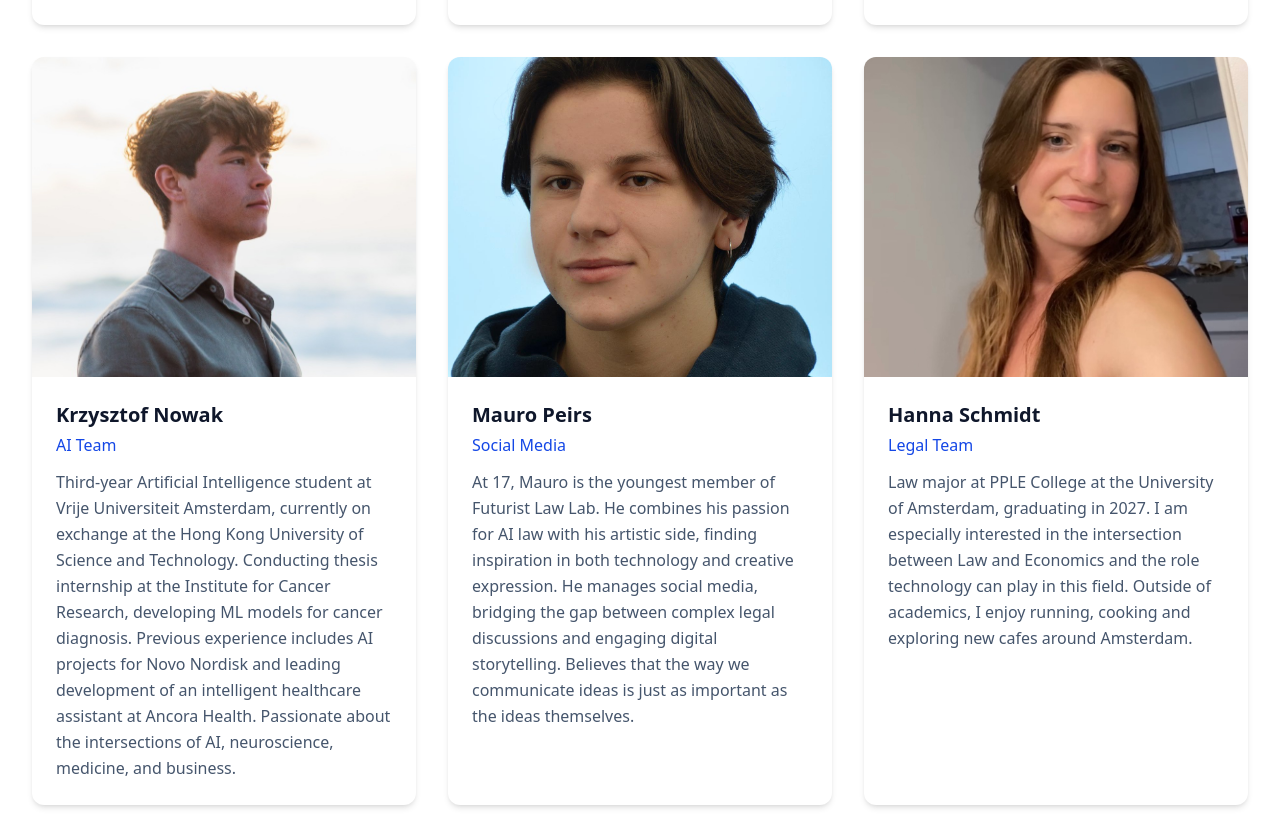
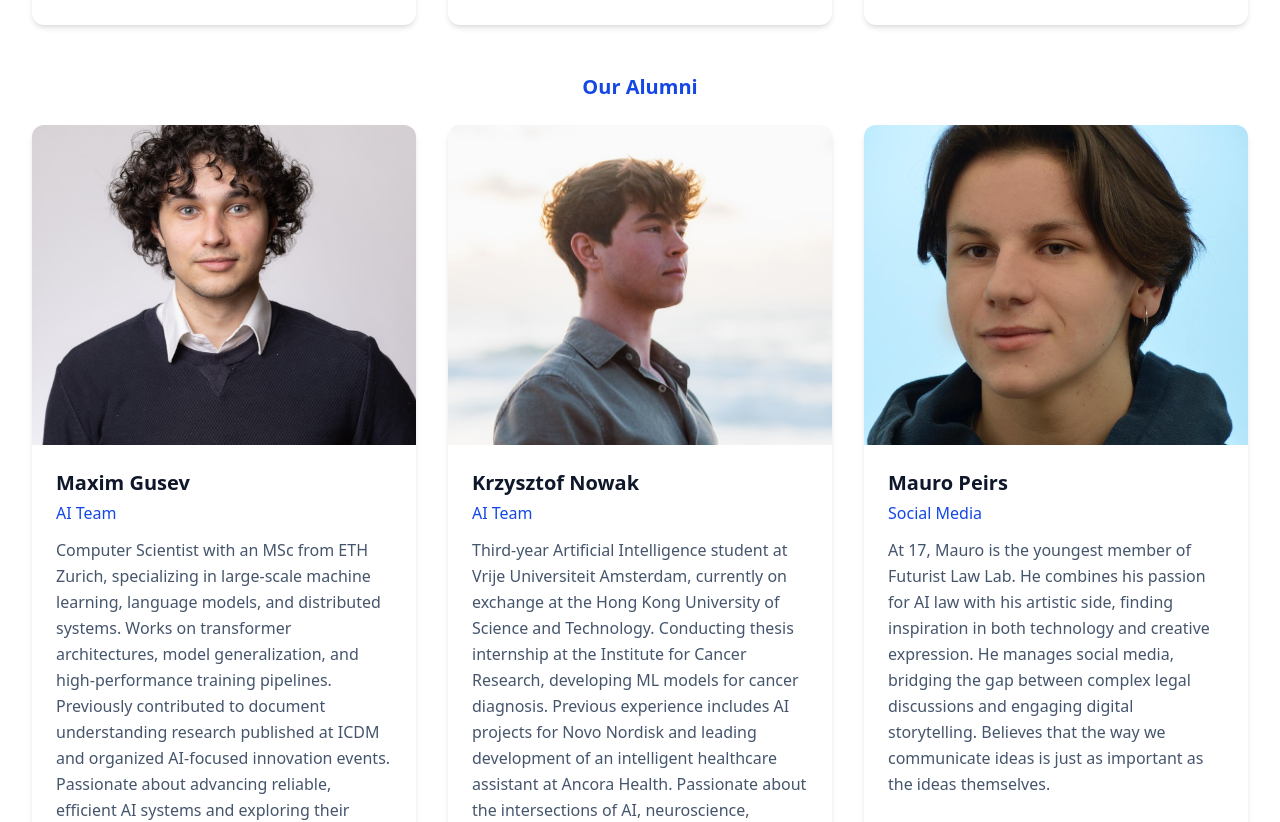
Before and after one commit to Stasieniec/futuristlawlab, a Next.js app: page / in a window 1280 px wide. Shown: the part 6643-7465 px from the top of the page. Built offline with nearby package versions, Linux system fonts and the light colour scheme.

Commit message:
Added "Our alumini" section Moved alumini members from "Our team" section

```diff
--- /dev/null
+++ b/src/app/data/alumni.ts
@@ -0,0 +1,30 @@
+// Alumni data — to add a previous member, add an object to this array.
+
+export interface AlumniInfo {
+  name: string;
+  role: string;
+  photo: string; // images still under 'team'
+  bio: string;
+}
+
+export const alumni: AlumniInfo[] = [
+
+  {
+    name: 'Maxim Gusev',
+    role: 'AI Team',
+    photo: '/images/team/maxim.jpeg',
+    bio: 'Computer Scientist with an MSc from ETH Zurich, specializing in large-scale machine learning, language models, and distributed systems. Works on transformer architectures, model generalization, and high-performance training pipelines. Previously contributed to document understanding research published at ICDM and organized AI-focused innovation events. Passionate about advancing reliable, efficient AI systems and exploring their applications across science, law, and entrepreneurship.',
+  },
+  {
+    name: 'Krzysztof Nowak',
+    role: 'AI Team',
+    photo: '/images/team/krzysztof.jpeg',
+    bio: 'Third-year Artificial Intelligence student at Vrije Universiteit Amsterdam, currently on exchange at the Hong Kong University of Science and Technology. Conducting thesis internship at the Institute for Cancer Research, developing ML models for cancer diagnosis. Previous experience includes AI projects for Novo Nordisk and leading development of an intelligent healthcare assistant at Ancora Health. Passionate about the intersections of AI, neuroscience, medicine, and business.',
+  },
+  {
+    name: 'Mauro Peirs',
+    role: 'Social Media',
+    photo: '/images/team/mauro.jpeg',
+    bio: 'At 17, Mauro is the youngest member of Futurist Law Lab. He combines his passion for AI law with his artistic side, finding inspiration in both technology and creative expression. He manages social media, bridging the gap between complex legal discussions and engaging digital storytelling. Believes that the way we communicate ideas is just as important as the ideas themselves.',
+  }
+];
--- a/src/app/data/team.ts
+++ b/src/app/data/team.ts
@@ -57,27 +57,9 @@ export const teamMembers: TeamMemberInfo[] = [
     bio: 'AI Developer with a BSc in Artificial Intelligence from Vrije Universiteit Amsterdam. Specializes in machine learning, natural language processing, and computer vision. Works as an AI Engineer at TasteRay implementing and fine-tuning Large Language Models. Previously served as a Teaching Assistant for Machine Learning and Python at VU Amsterdam and co-founded a web development company. Passionate about building intelligent systems that enhance human capabilities while exploring the ethical dimensions of technology.',
   },
   {
-    name: 'Maxim Gusev',
-    role: 'AI Team',
-    photo: '/images/team/maxim.jpeg',
-    bio: 'Computer Scientist with an MSc from ETH Zurich, specializing in large-scale machine learning, language models, and distributed systems. Works on transformer architectures, model generalization, and high-performance training pipelines. Previously contributed to document understanding research published at ICDM and organized AI-focused innovation events. Passionate about advancing reliable, efficient AI systems and exploring their applications across science, law, and entrepreneurship.',
-  },
-  {
-    name: 'Krzysztof Nowak',
-    role: 'AI Team',
-    photo: '/images/team/krzysztof.jpeg',
-    bio: 'Third-year Artificial Intelligence student at Vrije Universiteit Amsterdam, currently on exchange at the Hong Kong University of Science and Technology. Conducting thesis internship at the Institute for Cancer Research, developing ML models for cancer diagnosis. Previous experience includes AI projects for Novo Nordisk and leading development of an intelligent healthcare assistant at Ancora Health. Passionate about the intersections of AI, neuroscience, medicine, and business.',
-  },
-  {
-    name: 'Mauro Peirs',
-    role: 'Social Media',
-    photo: '/images/team/mauro.jpeg',
-    bio: 'At 17, Mauro is the youngest member of Futurist Law Lab. He combines his passion for AI law with his artistic side, finding inspiration in both technology and creative expression. He manages social media, bridging the gap between complex legal discussions and engaging digital storytelling. Believes that the way we communicate ideas is just as important as the ideas themselves.',
-  },
-  {
     name: 'Hanna Schmidt',
     role: 'Legal Team',
     photo: '/images/team/hanna.jpeg',
     bio: 'Law major at PPLE College at the University of Amsterdam, graduating in 2027. I am especially interested in the intersection between Law and Economics and the role technology can play in this field. Outside of academics, I enjoy running, cooking and exploring new cafes around Amsterdam.',
-  },
+  }
 ];
--- a/src/components/home/TeamSection.tsx
+++ b/src/components/home/TeamSection.tsx
@@ -1,5 +1,6 @@
 import Image from 'next/image';
 import { teamMembers } from '@/app/data/team';
+import { alumni } from '@/app/data/alumni';
 
 export default function TeamSection() {
   return (
@@ -12,6 +13,7 @@ export default function TeamSection() {
             <p className="text-base sm:text-lg text-slate-700 max-w-2xl mx-auto leading-relaxed">
               The passionate students behind Futurist Law Lab working to shape the future of legal frameworks.
             </p>
+
           </div>
 
           <div className="grid grid-cols-1 sm:grid-cols-2 lg:grid-cols-3 gap-6 sm:gap-8">
@@ -29,6 +31,27 @@ export default function TeamSection() {
             ))}
           </div>
 
+          <div className='mt-12 text-center'>
+            <h3 id="alumni-heading" className='text-xl sm:2xl lg:3xl font-bold text-blue-700 mb-4 sm:mb-6'>
+              Our Alumni
+            </h3>
+          </div>
+
+          <div className="grid grid-cols-1 sm:grid-cols-2 lg:grid-cols-3 gap-6 sm:gap-8">
+            {alumni.map((alumni) => (
+              <div key={alumni.name} className="bg-white rounded-xl shadow-md overflow-hidden hover:shadow-lg transition-shadow duration-300">
+                <div className="relative h-64 sm:h-72 lg:h-80 w-full">
+                  <Image src={alumni.photo} alt={alumni.name} fill className="object-cover" />
+                </div>
+                <div className="p-4 sm:p-6">
+                  <h3 className="text-lg sm:text-xl font-semibold text-slate-900 mb-1">{alumni.name}</h3>
+                  <p className="text-blue-700 font-medium mb-3">{alumni.role}</p>
+                  <p className="text-sm sm:text-base text-slate-600 leading-relaxed">{alumni.bio}</p>
+                </div>
+              </div>
+            ))}
+          </div>
+
           {/* Instructions for when all members are displayed */}
           <div className="mt-16 text-center">
             <p className="text-slate-600 italic">
```
